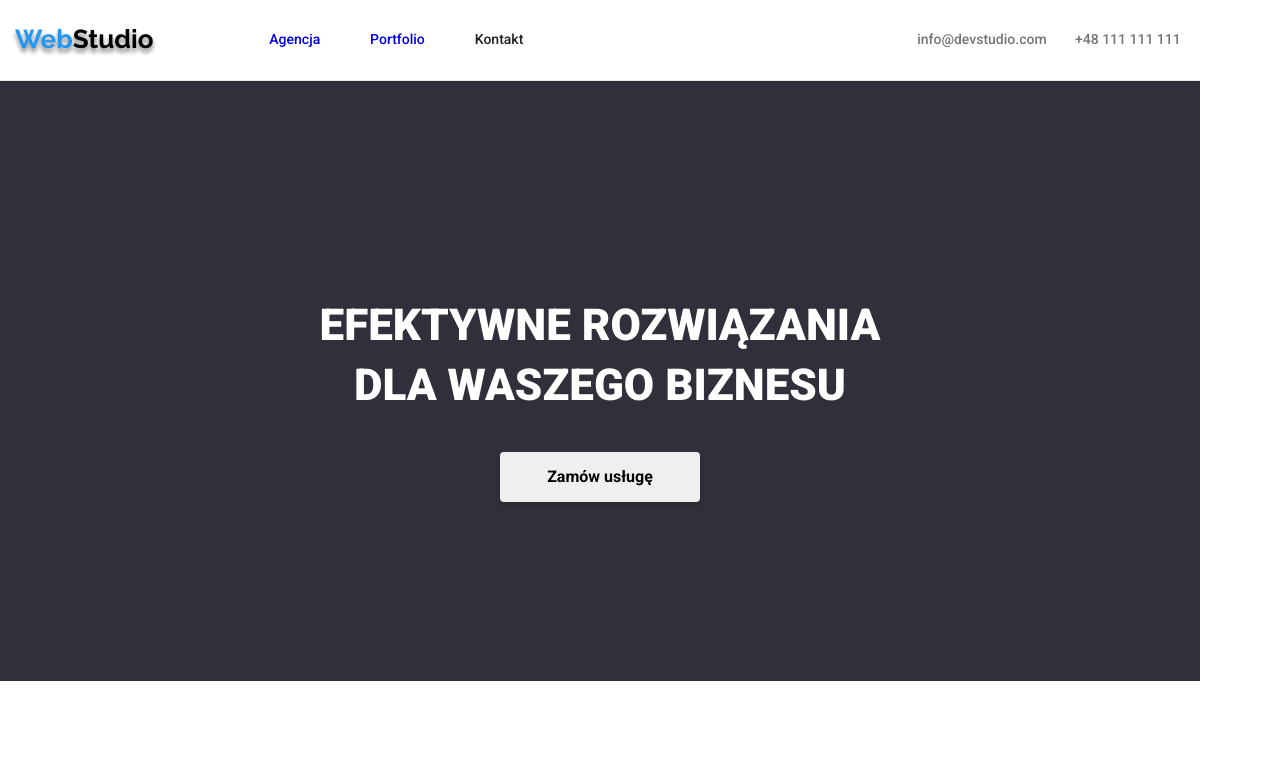
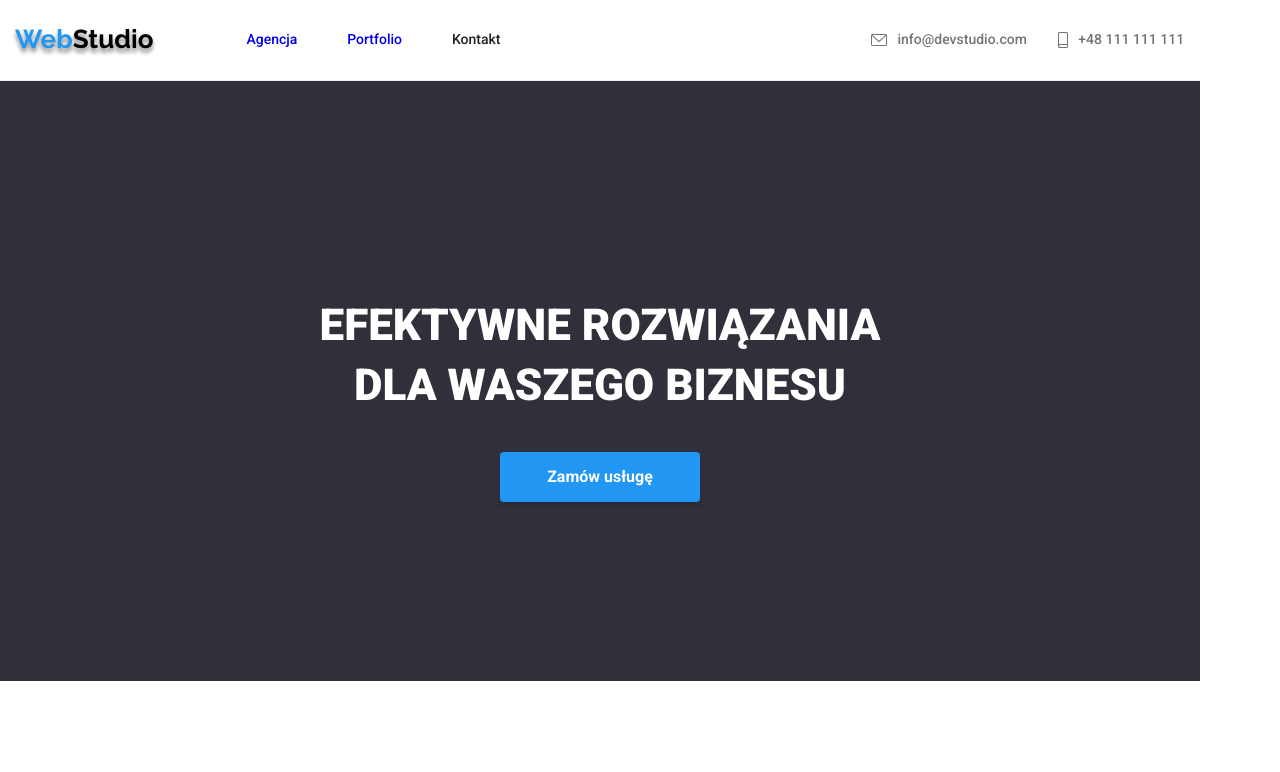
Before and after one commit to MattyEmAny/goit-markup-hw-04, a plain HTML site: page index.html in a window 1280 px wide. Both pictures are taken after a click on the button "Zamów usługę". Shown: the top 772 px of the page. Drawn offline with nearby package versions, Linux system fonts and the light colour scheme.

Commit message:
Update start

```diff
--- /dev/null
+++ b/css/modern-normailze.min.css
@@ -0,0 +1,121 @@
+/**
+ * Minified by jsDelivr using clean-css v4.2.3.
+ * Original file: /npm/modern-normalize@1.1.0/modern-normalize.css
+ *
+ * Do NOT use SRI with dynamically generated files! More information: https://www.jsdelivr.com/using-sri-with-dynamic-files
+ */
+/*! modern-normalize v1.1.0 | MIT License | https://github.com/sindresorhus/modern-normalize */
+*,
+::after,
+::before {
+  box-sizing: border-box;
+}
+html {
+  -moz-tab-size: 4;
+  tab-size: 4;
+}
+html {
+  line-height: 1.15;
+  -webkit-text-size-adjust: 100%;
+}
+body {
+  margin: 0;
+}
+body {
+  font-family: system-ui, -apple-system, "Segoe UI", Roboto, Helvetica, Arial,
+    sans-serif, "Apple Color Emoji", "Segoe UI Emoji";
+}
+hr {
+  height: 0;
+  color: inherit;
+}
+abbr[title] {
+  text-decoration: underline dotted;
+}
+b,
+strong {
+  font-weight: bolder;
+}
+code,
+kbd,
+pre,
+samp {
+  font-family: ui-monospace, SFMono-Regular, Consolas, "Liberation Mono", Menlo,
+    monospace;
+  font-size: 1em;
+}
+small {
+  font-size: 80%;
+}
+sub,
+sup {
+  font-size: 75%;
+  line-height: 0;
+  position: relative;
+  vertical-align: baseline;
+}
+sub {
+  bottom: -0.25em;
+}
+sup {
+  top: -0.5em;
+}
+table {
+  text-indent: 0;
+  border-color: inherit;
+}
+button,
+input,
+optgroup,
+select,
+textarea {
+  font-family: inherit;
+  font-size: 100%;
+  line-height: 1.15;
+  margin: 0;
+}
+button,
+select {
+  text-transform: none;
+}
+[type="button"],
+[type="reset"],
+[type="submit"],
+button {
+  -webkit-appearance: button;
+}
+::-moz-focus-inner {
+  border-style: none;
+  padding: 0;
+}
+:-moz-focusring {
+  outline: 1px dotted ButtonText;
+}
+:-moz-ui-invalid {
+  box-shadow: none;
+}
+legend {
+  padding: 0;
+}
+progress {
+  vertical-align: baseline;
+}
+::-webkit-inner-spin-button,
+::-webkit-outer-spin-button {
+  height: auto;
+}
+[type="search"] {
+  -webkit-appearance: textfield;
+  outline-offset: -2px;
+}
+::-webkit-search-decoration {
+  -webkit-appearance: none;
+}
+::-webkit-file-upload-button {
+  -webkit-appearance: button;
+  font: inherit;
+}
+summary {
+  display: list-item;
+}
+/*# sourceMappingURL=/sm/b8ae781793ee4eb86edef3f2a2ac43a5575d063ed8cd287d7553f9f1b2776616.map */
--- a/css/styles.css
+++ b/css/styles.css
@@ -31,11 +31,23 @@ header {
   max-width: 1200px;
 }
 
-.link:hover {
-  color: var(--links-color);
+.link {
+  /* margin-top: 32px;
+  margin-bottom: 32px; */
+  display: flex;
+  height: 16px;
 }
 
-.button:hover {
+.link:hover,
+.link:active,
+.link:focus {
+  color: var(--links-color);
+  fill: var(--links-color);
+}
+
+.button:hover,
+.button:active,
+.button:focus {
   cursor: pointer;
   background-color: var(--buttons-background-color);
   color: var(--buttons-text-color);
@@ -85,16 +97,17 @@ header {
   font-size: 14px;
   line-height: 1.14;
   font-weight: 500;
-  width: 135px;
+  width: 161px;
   margin-top: 32px;
   margin-bottom: 32px;
+  margin-right: 30px;
 }
 
 .link-tel {
   font-size: 14px;
   line-height: 1.14;
   font-weight: 500;
-  width: 110px;
+  width: 130px;
   margin-top: 32px;
   margin-bottom: 32px;
 }
@@ -311,3 +324,10 @@ footer > p {
   border-left: 1px solid var(--border-color);
   padding: 20px 24px;
 }
+
+.icon {
+  fill: #757575;
+  /* margin-top: 16px; */
+  /* margin-bottom: 32px; */
+  margin-right: 10px;
+}
--- a/index.html
+++ b/index.html
@@ -4,7 +4,7 @@
     <meta charset="UTF-8" />
     <meta http-equiv="X-UA-Compatible" content="IE=edge" />
     <meta name="viewport" content="width=device-width, initial-scale=1.0" />
-    <title>Homework no. 2</title>
+    <title>Homework no. 4</title>
     <link rel="preconnect" href="https://fonts.googleapis.com" />
     <link rel="preconnect" href="https://fonts.gstatic.com" crossorigin />
     <link
@@ -18,6 +18,7 @@
       crossorigin="anonymous"
       referrerpolicy="no-referrer"
     />
+    <!-- <link rel="stylesheet" href="./css/modern-normailze.min.css" /> -->
     <link href="./css/styles.css" rel="stylesheet" />
   </head>
   <body>
@@ -33,9 +34,14 @@
       </nav>
 
       <a class="link contacts link-mail" href="mailto:info@devstudio.com"
+        ><svg class="icon link" width="16" height="12">
+          <use href="./images/icons.svg#icon-envelope"></use></svg
         >info@devstudio.com</a
       >
+
       <a class="link contacts link-tel" href="tel:+48111111111"
+        ><svg class="icon link" width="10" height="16">
+          <use href="./images/icons.svg#icon-smartphone"></use></svg
         >+48 111 111 111</a
       >
     </header>
```
Also changed, not shown: images/icons.svg (added).
